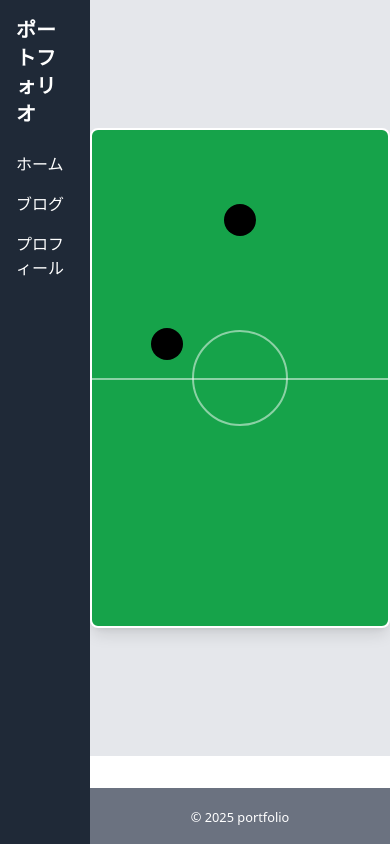
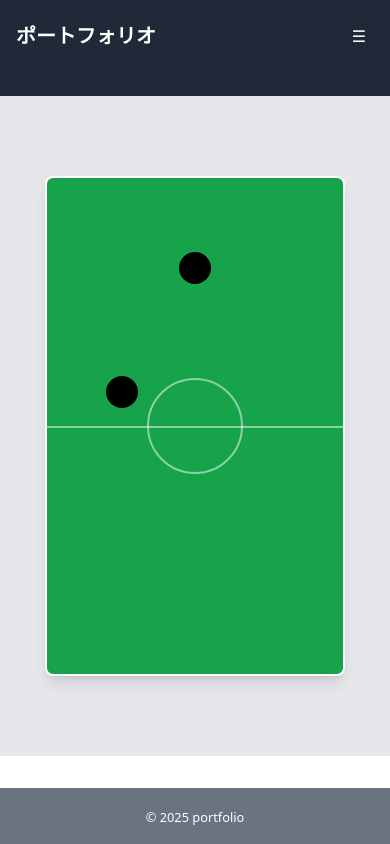
Before and after one commit to kimu0223/my-portfolio, a Next.js app: page / in a window 390 px wide. Built offline with nearby package versions, Linux system fonts and the light colour scheme.

Commit message:
サイドバーのレスポンシブ対応

```diff
--- /dev/null
+++ b/app/components/Sidebar.tsx
@@ -0,0 +1,49 @@
+"use client";
+
+import Link from "next/link";
+import { useState } from "react";
+
+export default function Sidebar() {
+  const [isOpen, setIsOpen] = useState(false);
+
+  // リンクを押したらメニューを閉じる関数
+  const handleClose = () => setIsOpen(false);
+
+  return (
+    <nav className="w-full md:w-64 bg-gray-800 text-white flex flex-col p-4">
+
+      {/* 上の段：タイトルと、開閉ボタン */}
+      <div className="flex justify-between items-center mb-6">
+        <h1 className="text-xl font-bold">ポートフォリオ</h1>
+
+        {/* ハンバーガーボタン */}
+        <button
+          className="md:hidden p-2 focus:outline-none"
+          onClick={() => setIsOpen(!isOpen)}
+        >
+          {isOpen ? "✕" : "☰"}
+        </button>
+      </div>
+
+      {/* 下の段：リンク集 */}
+      <ul className={`space-y-4 ${isOpen ? "block" : "hidden"} md:block`}>
+        <li>
+          {/* onClick={handleClose} を追加：クリックしたらメニューを閉じる */}
+          <Link href="/" className="hover:text-gray-300" onClick={handleClose}>
+            ホーム
+          </Link>
+        </li>
+        <li>
+          <Link href="/blog" className="hover:text-gray-300" onClick={handleClose}>
+            ブログ
+          </Link>
+        </li>
+        <li>
+          <Link href="/profile" className="hover:text-gray-300" onClick={handleClose}>
+            プロフィール
+          </Link>
+        </li>
+      </ul>
+    </nav>
+  );
+}
--- a/app/layout.tsx
+++ b/app/layout.tsx
@@ -1,7 +1,8 @@
 import type { Metadata } from "next";
 import { Geist, Geist_Mono } from "next/font/google";
 import "./globals.css";
-import Link from "next/link";
+// import Link from "next/link"; ← Sidebarの中に移動したので、ここでは不要なら消してもOK
+import Sidebar from "./components/Sidebar";
 
 const geistSans = Geist({
   variable: "--font-geist-sans",
@@ -25,30 +26,17 @@ export default function RootLayout({
 }>) {
   return (
     <html lang="ja">
-      <body
-        className={`${geistSans.variable} ${geistMono.variable} antialiased`}
-        >
-          <div className="flex h-screen overflow-hidden">
-            <nav className="w-64 bg-gray-800 text-white flex flex-col p-4">
-              <h1 className="text-xl font-bold mb-6">ポートフォリオ</h1>
-              <ul className="space-y-4">
-                <li>
-                  <Link href="/" className="hover:text-gray-300">ホーム</Link>
-                </li>
-                <li>
-                  <Link href="/blog" className="hover:text-gray-300">ブログ</Link>
-                </li>
-                <li>
-                  <Link href="/profile" className="hover:text-gray-300">プロフィール</Link>
-                </li>
-              </ul>
-            </nav>
+      <body className={`${geistSans.variable} ${geistMono.variable} antialiased`}>
+
+        <div className="flex flex-col md:flex-row h-screen overflow-hidden">
+
+            {/* ★ここを Sidebar に置き換えるのがポイント！ */}
+            <Sidebar />
 
             <div className="flex flex-col flex-1">
               <main className="flex-1 overflow-auto bg-transparent">
                 {children}
               </main>
-
 
               <footer className="flex-col items-center justify-center p-4 bg-gray-500 text-white">
                 <small>&copy; 2025 portfolio</small>
@@ -56,7 +44,6 @@ export default function RootLayout({
             </div>
         </div>
 
-
       </body>
     </html>
   );
--- a/app/page.tsx
+++ b/app/page.tsx
@@ -10,7 +10,7 @@ export default function Page() {
         <div className="absolute top-1/2 left-1/2 transform -translate-x-1/2 -translate-y-1/2 w-24 h-24 border-2 border-white rounded-full opacity-50">
         </div>
 
-        <div className="absolute top-1/2 left-0 w-full h-0.5 bg-white opacity-50">
+        <div className="flex-col flex-row absolute top-1/2 left-0 w-full h-0.5 bg-white opacity-50">
         </div>
 
         {/*選手１（ブログ)のへのリンク設置*/ }
```
Lines whose indentation alone changed are shown as unchanged.
